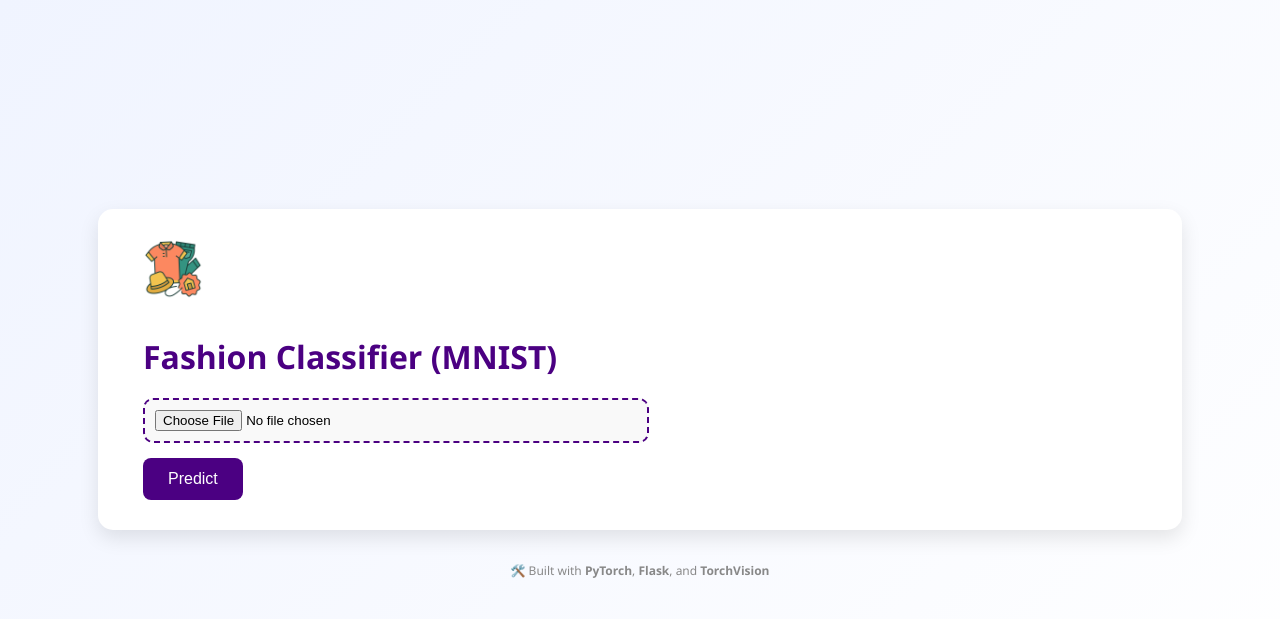
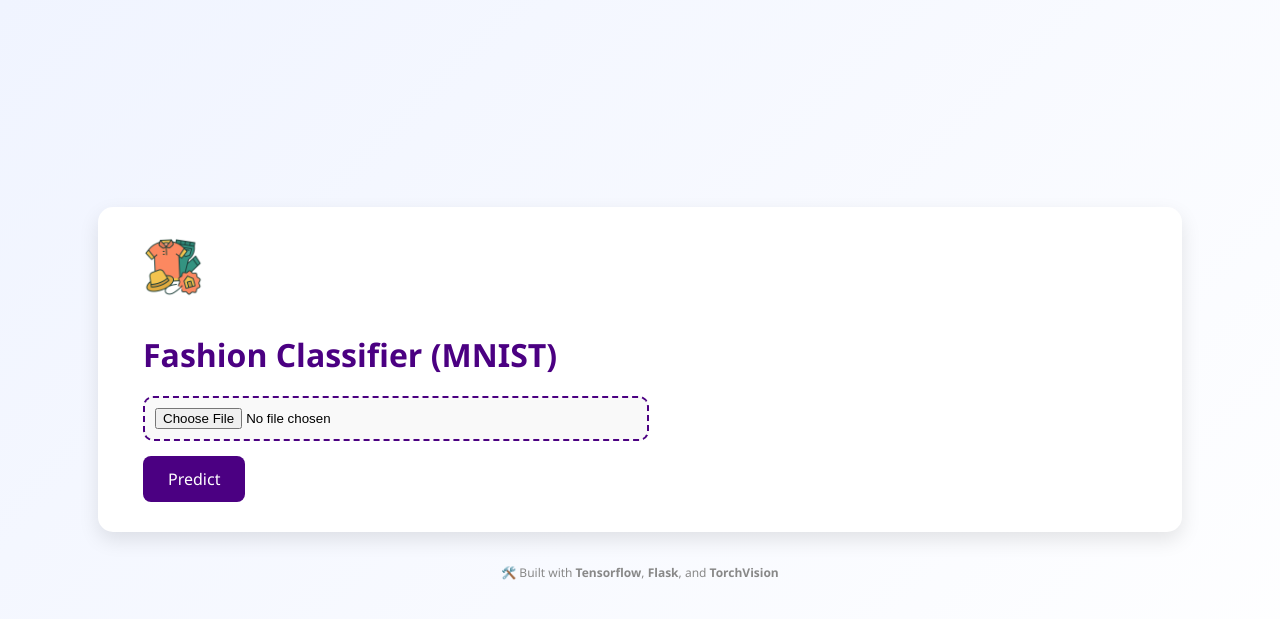
Before and after one commit to Aronno1920/Fashion-Classifier-MNIST, a Flask app: page / in a window 1280 px wide. Shown: the top 619 px of the page. Run offline with Flask 3, Linux system fonts and the light colour scheme.

Commit message:
Update style

```diff
--- a/static/style.css
+++ b/static/style.css
@@ -56,6 +56,7 @@ button {
     border-radius: 8px;
     cursor: pointer;
     transition: background-color 0.3s ease;
+    font-family: inherit;
 }
 
 button:hover {
--- a/templates/index.html
+++ b/templates/index.html
@@ -39,7 +39,7 @@
     </main>
 
     <footer>
-        <p>🛠️ Built with <strong>PyTorch</strong>, <strong>Flask</strong>, and <strong>TorchVision</strong></p>
+        <p>🛠️ Built with <strong>Tensorflow</strong>, <strong>Flask</strong>, and <strong>TorchVision</strong></p>
     </footer>
 
     <script>
```
